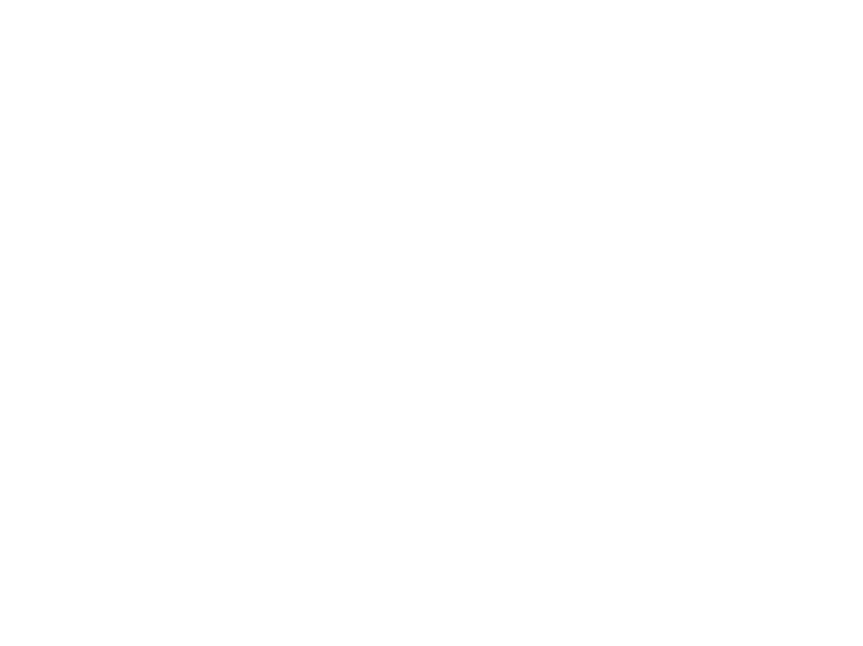
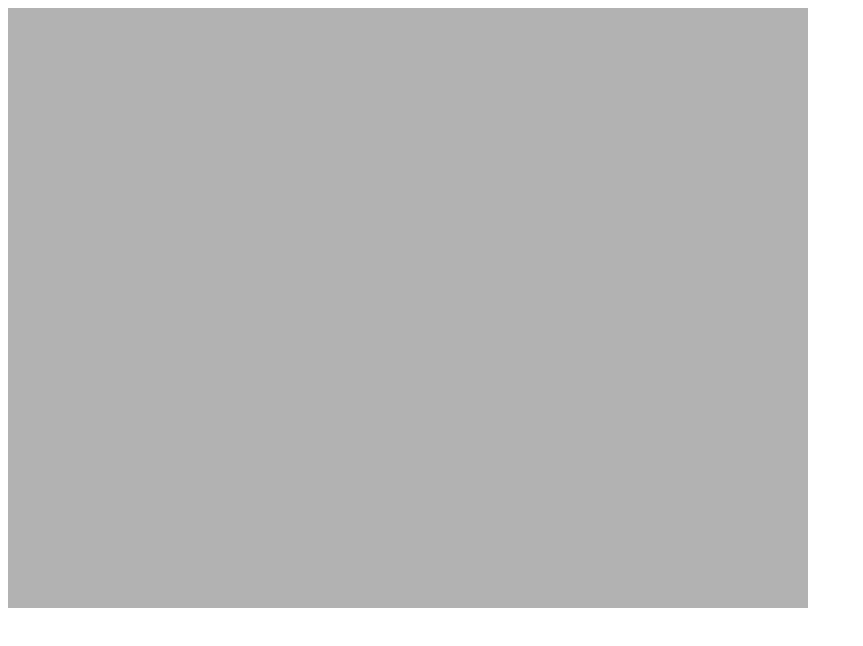
Before and after one commit to Mehmet-Alemdar/javascript30-day8, a plain HTML site: page index.html in a window 1280 px wide. Shown: the whole page, without its empty margins (0-863 px from the left). Drawn offline with Linux system fonts and the light colour scheme.

Commit message:
Define the canvas

```diff
--- a/index.html
+++ b/index.html
@@ -11,4 +11,11 @@
     <canvas id="canvas" width="800px" height="600px"></canvas>
   </div>
 </body>
+  <script>
+    const canvas = document.querySelector('#canvas')
+    const ctx = canvas.getContext('2d')
+
+    ctx.fillStyle = 'rgba(0,0,0,0.3)'
+    ctx.fillRect(0,0,canvas.width, canvas.height)
+  </script>
 </html>
```
